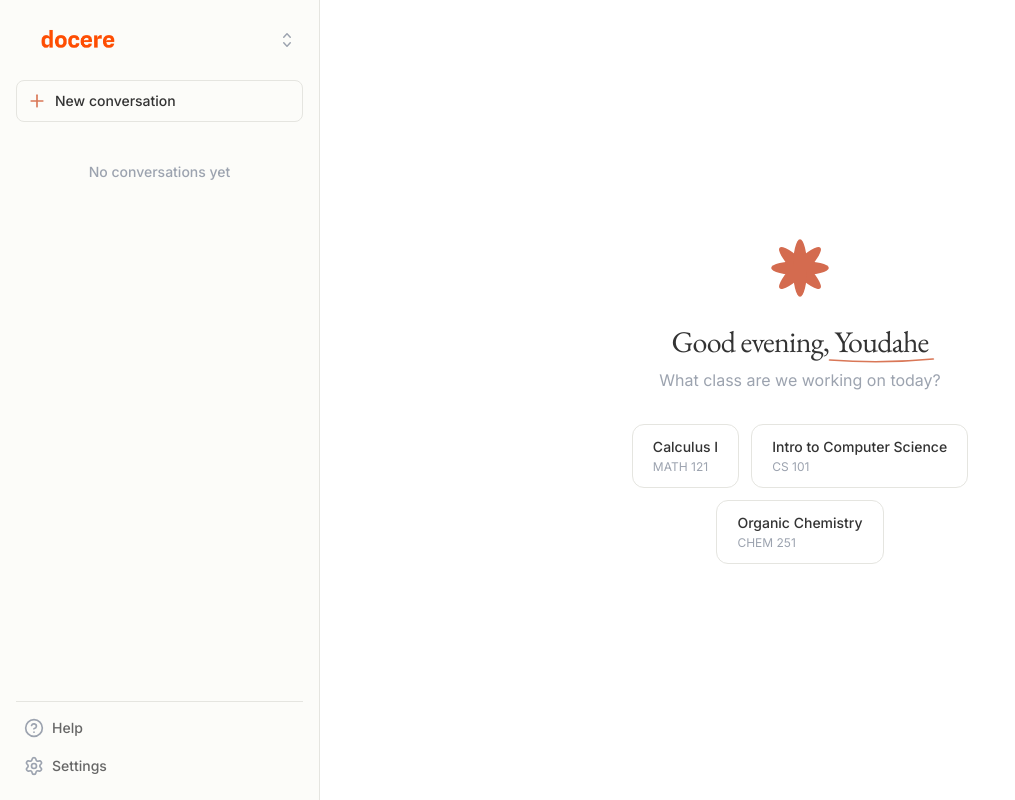
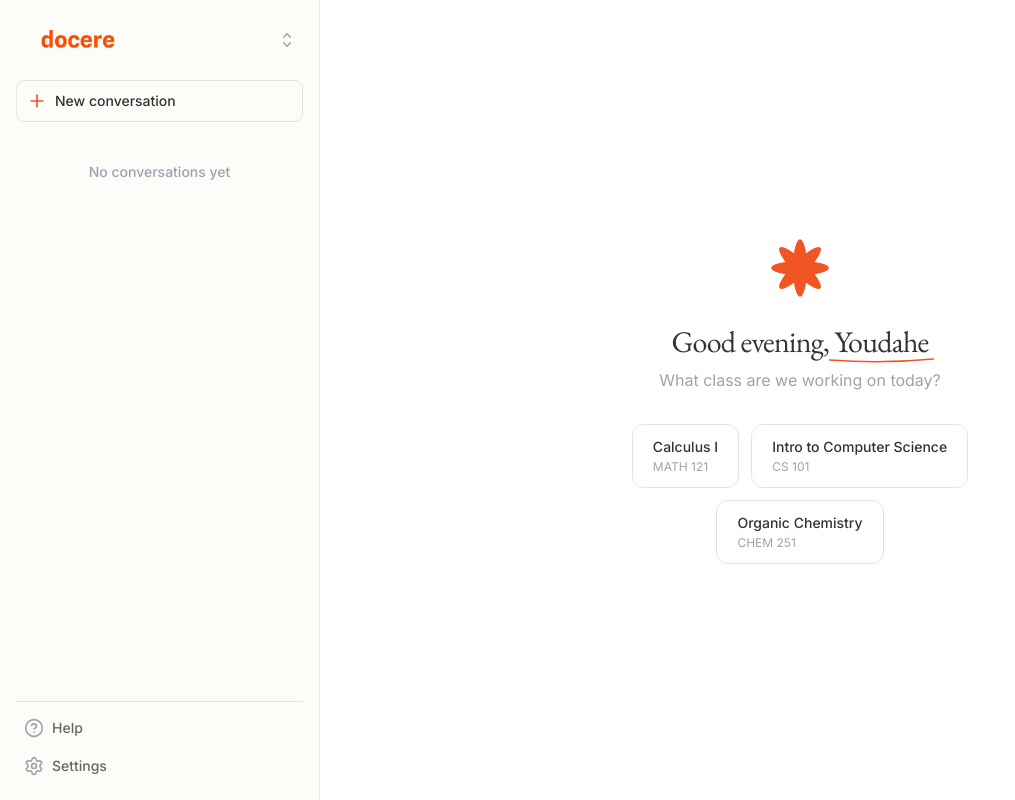
Before and after one commit to Koding-4-Kids/docere-v2, a React (Vite) app in the folder frontend/: page / in a window 1280 px wide. Shown: the whole page, without its empty margins (0-1015 px from the left). Built offline with nearby package versions, Linux system fonts and the light colour scheme.

Commit message:
fix: Use Docere brand orange #F15524 instead of Claude terracotta

```diff
--- a/frontend/src/components/ClaudeChatInput.tsx
+++ b/frontend/src/components/ClaudeChatInput.tsx
@@ -8,7 +8,7 @@ export const Icons = {
             <defs>
                 <ellipse id="petal-pair" cx="100" cy="100" rx="90" ry="22" />
             </defs>
-            <g fill="#D46B4F" fillRule="evenodd">
+            <g fill="#F15524" fillRule="evenodd">
                 <use href="#petal-pair" transform="rotate(0 100 100)" />
                 <use href="#petal-pair" transform="rotate(45 100 100)" />
                 <use href="#petal-pair" transform="rotate(90 100 100)" />
--- a/frontend/src/index.css
+++ b/frontend/src/index.css
@@ -13,8 +13,8 @@
   --color-text-300: #666666;
   --color-text-400: #9CA3AF;
   --color-text-500: #b3b3b3;
-  --color-accent: #D97757;
-  --color-accent-hover: #c4643f;
+  --color-accent: #F15524;
+  --color-accent-hover: #d94a1c;
 
   --font-sans: 'Inter', system-ui, -apple-system, sans-serif;
   --font-serif: 'EB Garamond', 'Georgia', serif;
```
